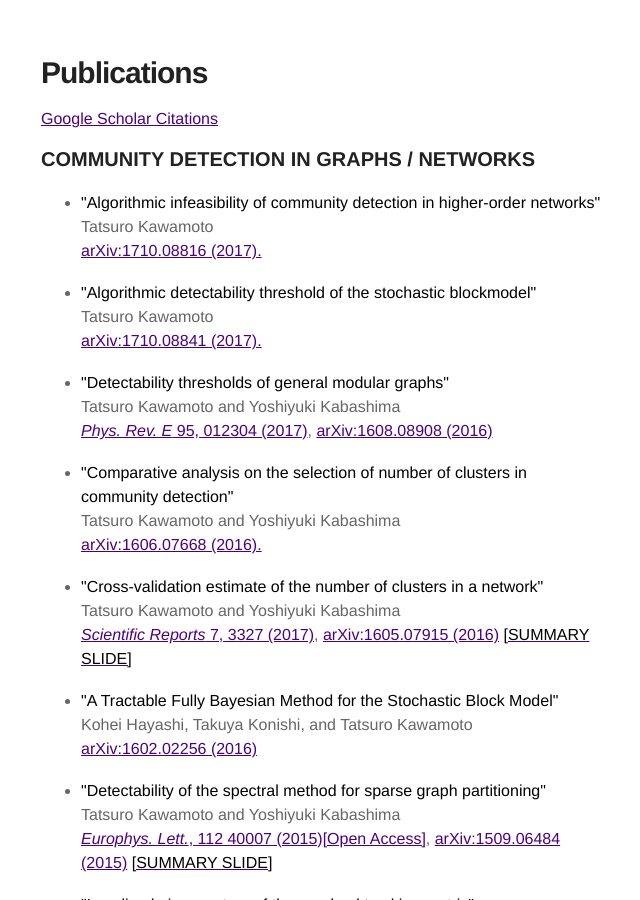
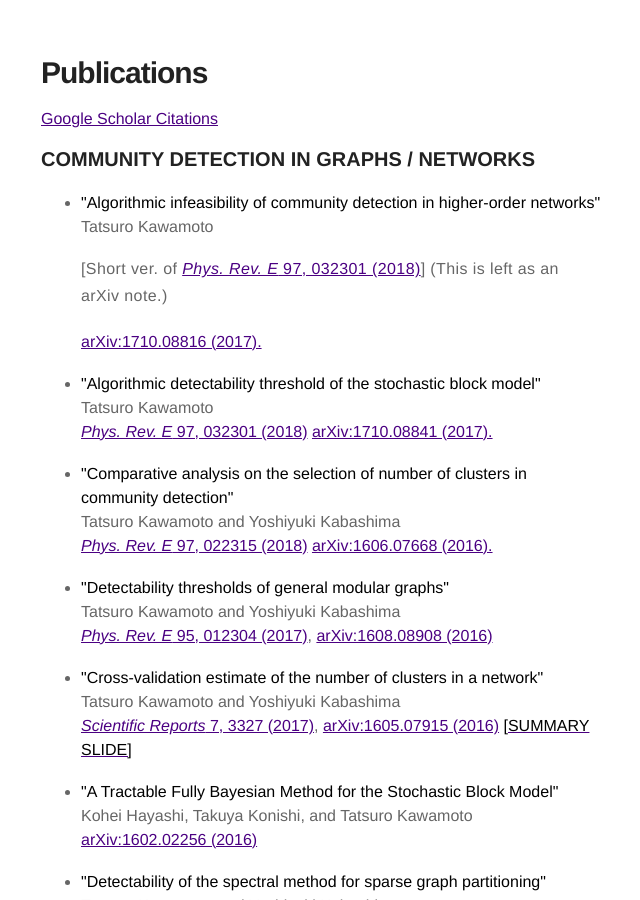
Before and after one commit to tatsuro-kawamoto/tatsuro-kawamoto.github.io, a Jekyll site: the page built from index.html, in a window 1280 px wide and 900 px high, scrolled down 559 px. Shown: the whole window, without its empty margins (319-959 px from the left). Built offline with Jekyll 4.4.1, drawn with Linux system fonts in a browser that asks for light colours.

Commit message:
Publication update.

```diff
--- a/index.html
+++ b/index.html
@@ -11,25 +11,28 @@ title: Home
   <li>
     <strong>"Algorithmic infeasibility of community detection in higher-order networks"</strong><br />
     Tatsuro Kawamoto<br />
+    <p>[Short ver. of <a href="https://journals.aps.org/pre/abstract/10.1103/PhysRevE.97.032301" target="_blank"><i>Phys. Rev. E</i> 97, 032301 (2018)</a>] (This is left as an arXiv note.)</p>
     <a href="https://arxiv.org/abs/1710.08816" target="_blank">arXiv:1710.08816 (2017).</a>
   </li>
   <br />
   <li>
-    <strong>"Algorithmic detectability threshold of the stochastic blockmodel"</strong><br />
+    <strong>"Algorithmic detectability threshold of the stochastic block model"</strong><br />
     Tatsuro Kawamoto<br />
+    <a href="https://journals.aps.org/pre/abstract/10.1103/PhysRevE.97.032301" target="_blank"><i>Phys. Rev. E</i> 97, 032301 (2018)</a>
     <a href="https://arxiv.org/abs/1710.08841" target="_blank">arXiv:1710.08841 (2017).</a>
+  </li>
+  <br />
+  <li>
+    <strong>"Comparative analysis on the selection of number of clusters in community detection"</strong><br />
+    Tatsuro Kawamoto and Yoshiyuki Kabashima<br />
+    <a href="https://journals.aps.org/pre/abstract/10.1103/PhysRevE.97.022315" target="_blank"><i>Phys. Rev. E</i> 97, 022315 (2018)</a>
+    <a href="https://arxiv.org/abs/1606.07668" target="_blank">arXiv:1606.07668 (2016).</a>
   </li>
   <br />
   <li>
     <strong>"Detectability thresholds of general modular graphs"</strong><br />
     Tatsuro Kawamoto and Yoshiyuki Kabashima<br />
     <a href="http://journals.aps.org/pre/abstract/10.1103/PhysRevE.95.012304" target="_blank"><i>Phys. Rev. E</i> 95, 012304 (2017)</a>, <a href="http://arxiv.org/abs/1608.08908" target="_blank">arXiv:1608.08908 (2016)</a>
-  </li>
-  <br />
-  <li>
-    <strong>"Comparative analysis on the selection of number of clusters in community detection"</strong><br />
-    Tatsuro Kawamoto and Yoshiyuki Kabashima<br />
-    <a href="https://arxiv.org/abs/1606.07668" target="_blank">arXiv:1606.07668 (2016).</a>
   </li>
   <br />
   <li>
```
